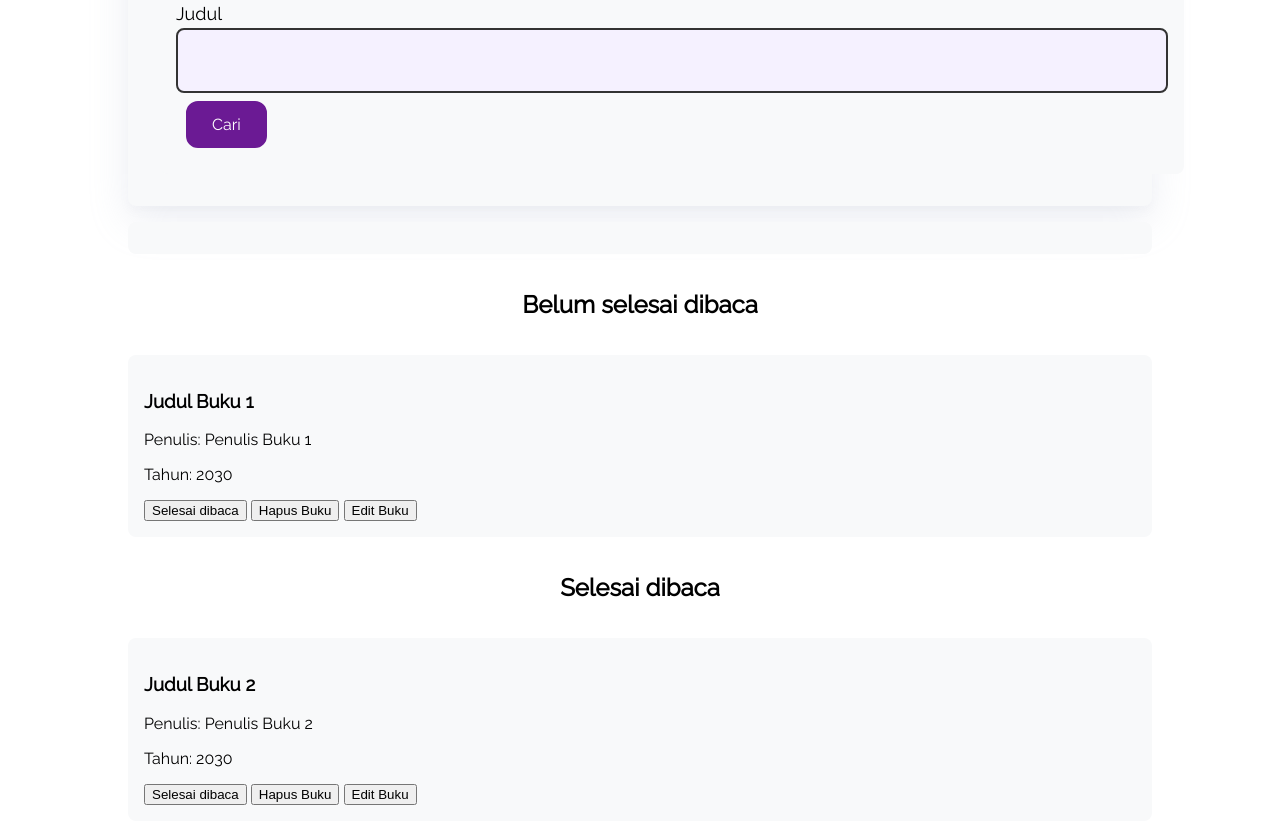
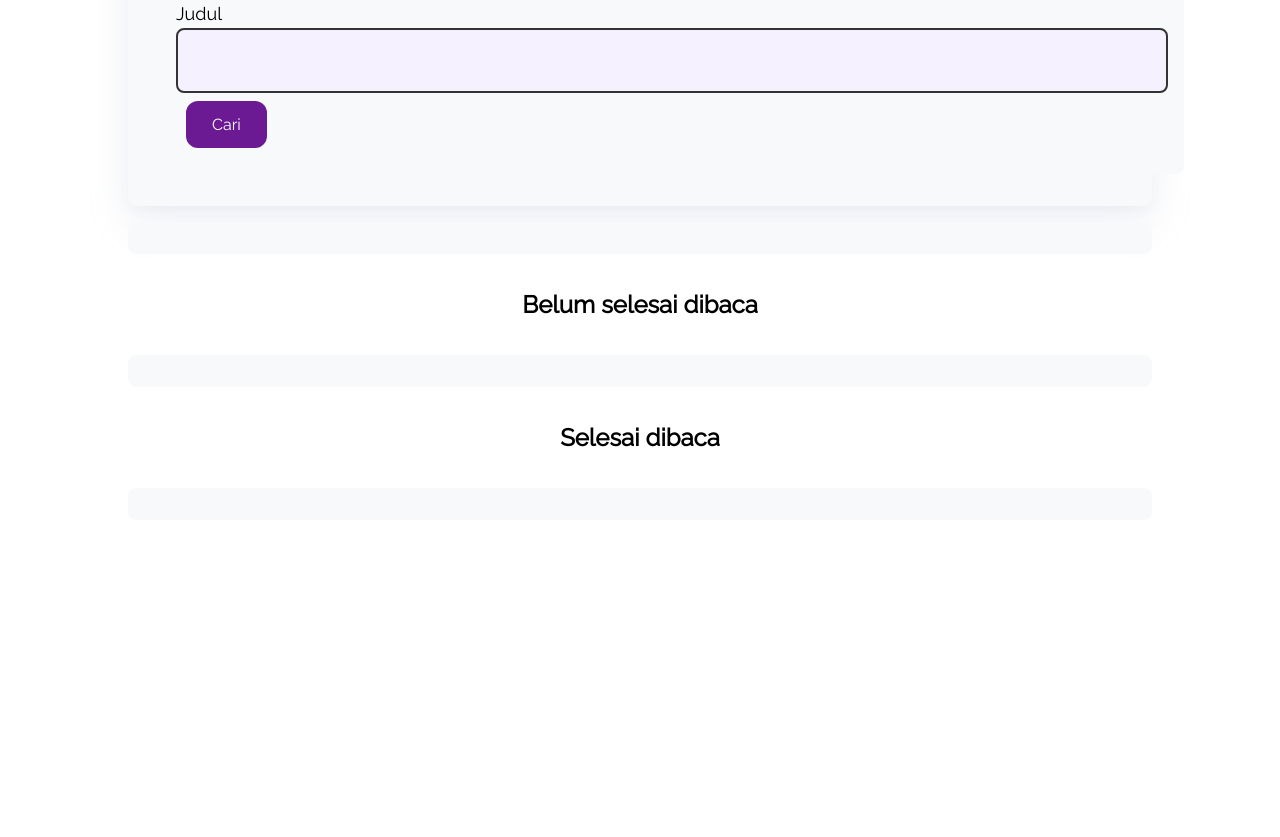
Before and after one commit to arishanzo/bookshelf-app-starter-project--ARIS-WAHYUDI-, a plain HTML site: page index.html in a window 1280 px wide. Shown: the part 873-1710 px from the top of the page. After the commit the page ends 1409 px from the top, so only its background shows below. Drawn offline with Linux system fonts and the light colour scheme.

Commit message:
Update index.html

```diff
--- a/index.html
+++ b/index.html
@@ -96,13 +96,13 @@
         <div id="incompleteBookList" data-testid="incompleteBookList" class="container ">
            <!-- Buku yang belum selesai dibaca akan tampil di sini -->
         <div data-bookid="123123123" data-testid="bookItem">
-          <h3 data-testid="bookItemTitle">Judul Buku 1</h3>
+<!--           <h3 data-testid="bookItemTitle">Judul Buku 1</h3>
           <p data-testid="bookItemAuthor">Penulis: Penulis Buku 1</p>
           <p data-testid="bookItemYear">Tahun: 2030</p>
           <div>
             <button data-testid="bookItemIsCompleteButton">Selesai dibaca</button>
             <button data-testid="bookItemDeleteButton">Hapus Buku</button>
-            <button data-testid="bookItemEditButton">Edit Buku</button>
+            <button data-testid="bookItemEditButton">Edit Buku</button> -->
           </div>
           </div>
 
@@ -114,14 +114,14 @@
         <h2 class="container-header">Selesai dibaca</h2>
 
         <div id="completeBookList" data-testid="completeBookList" class="container ">
-          <div data-bookid="456456456" data-testid="bookItem">
+<!--           <div data-bookid="456456456" data-testid="bookItem">
             <h3 data-testid="bookItemTitle">Judul Buku 2</h3>
             <p data-testid="bookItemAuthor">Penulis: Penulis Buku 2</p>
             <p data-testid="bookItemYear">Tahun: 2030</p>
             <div>
               <button data-testid="bookItemIsCompleteButton">Selesai dibaca</button>
               <button data-testid="bookItemDeleteButton">Hapus Buku</button>
-              <button data-testid="bookItemEditButton">Edit Buku</button>
+              <button data-testid="bookItemEditButton">Edit Buku</button> -->
             </div>
           </div>
         </div>
```
